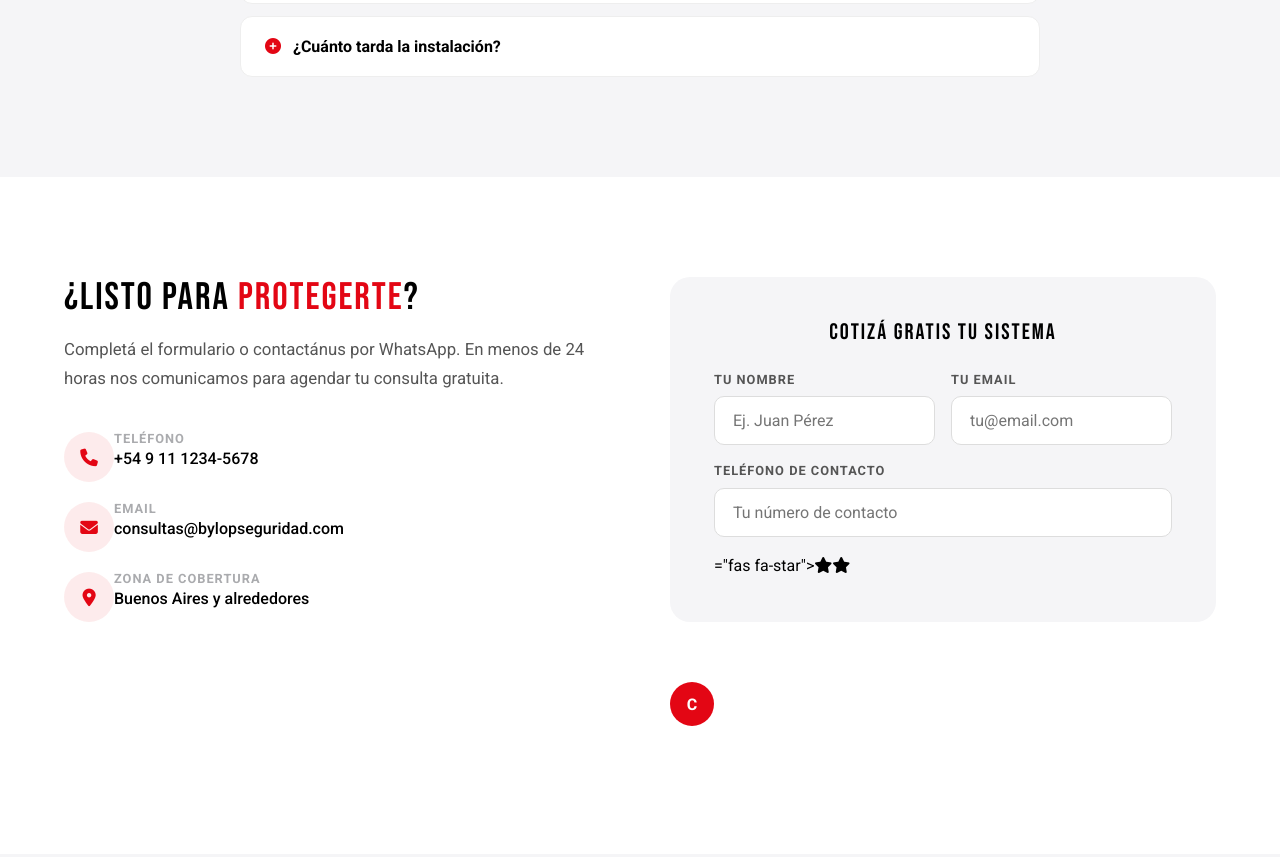
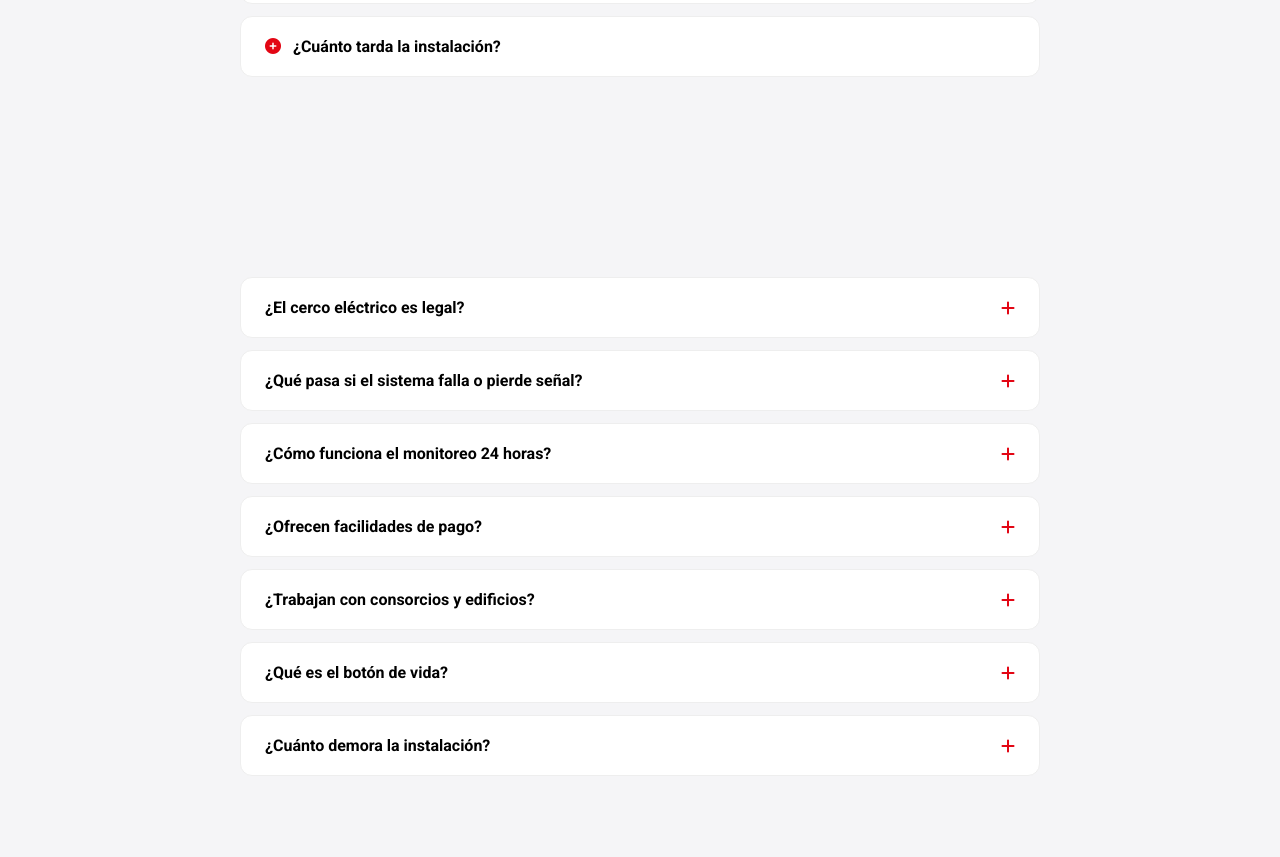
Before and after one commit to Future-Agency/bylop-seguridad, a plain HTML site: page index.html in a window 1280 px wide. Shown: the part 8597-9454 px from the top of the page. Drawn offline with Linux system fonts and the light colour scheme.

Commit message:
Update index.html

```diff
--- a/index.html
+++ b/index.html
@@ -1406,66 +1406,7 @@ h1, h2, h3, h4, h5 {
   </div>
 </section>
 
-<!-- ═════════════ CONTACTO ═════════════ -->
-<section class="contacto" id="contacto">
-  <div class="container">
-    <div class="contacto-grid">
-      <div class="contacto-info">
-        <h2>¿Listo para <span class="highlight">protegerte</span>?</h2>
-        <p>Completá el formulario o contactánus por WhatsApp. En menos de 24 horas nos comunicamos para agendar tu consulta gratuita.</p>
-        <div class="contacto-details">
-          <div class="contacto-detail">
-            <div class="icon-circle"><i class="fas fa-phone"></i></div>
-            <div>
-              <h5>Teléfono</h5>
-              <p>+54 9 11 1234-5678</p>
-            </div>
-          </div>
-          <div class="contacto-detail">
-            <div class="icon-circle"><i class="fas fa-envelope"></i></div>
-            <div>
-              <h5>Email</h5>
-              <p>consultas@bylopseguridad.com</p>
-            </div>
-          </div>
-          <div class="contacto-detail">
-            <div class="icon-circle"><i class="fas fa-map-marker-alt"></i></div>
-            <div>
-              <h5>Zona de cobertura</h5>
-              <p>Buenos Aires y alrededores</p>
-            </div>
-          </div>
-        </div>
-      </div>
-      <div class="contacto-form">
-        <h4 class="form-title">Cotizá gratis tu sistema</h4>
-        <form id="contactForm">
-          <div class="form-row">
-            <div class="form-group">
-              <label for="nombre">Tu nombre</label>
-              <input type="text" id="nombre" name="nombre" placeholder="Ej. Juan Pérez" required>
-            </div>
-            <div class="form-group">
-              <label for="email">Tu email</label>
-              <input type="email" id="email" name="email" placeholder="tu@email.com" required>
-            </div>
-          </div>
-          <div class="form-group">
-            <label for="telefono">Teléfono de contacto</label>
-            <input type="tel" id="telefono" name="telefono" placeholder="Tu número de contacto" required>
-          </div>="fas fa-star"></i><i class="fas fa-star"></i><i class="fas fa-star"></i></div>
-        <p class="testimonio-text">&ldquo;Lo que más valoro es que si algo falla, están. No tengo que perseguir a nadie. Se nota que les importa que el cliente quede bien.&rdquo;</p>
-        <div class="testimonio-author">
-          <div class="testimonio-avatar">C</div>
-          <div>
-            <div class="testimonio-name">Carlos G.</div>
-            <div class="testimonio-role">Cliente — Barrio cerrado</div>
-          </div>
-        </div>
-      </div>
-    </div>
-  </div>
-</section>
+
 
 <!-- ═════════════ FAQ (Continuation) ═════════════ -->
 <section class="faq" id="faq-cont">
```
